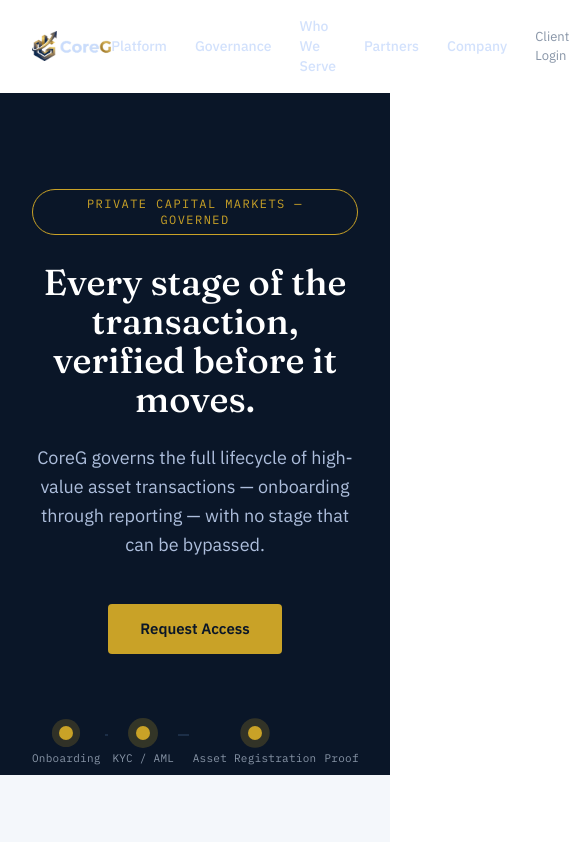
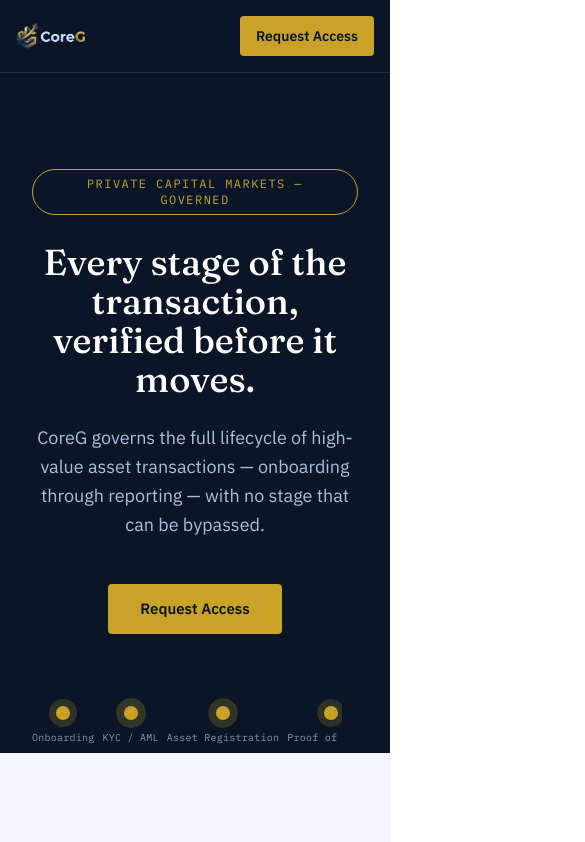
Before and after one commit to CoreGAdmin/coregenisis-site, a React (Vite) app: page / in a window 390 px wide. Shown: the top 842 px of the page, 585 px wide, since content can reach past the window. Built offline with nearby package versions, Linux system fonts and the light colour scheme.

Commit message:
fix: nav always-navy, mobile-responsive nav + pipeline bar

```diff
--- a/src/components/PipelineBar.jsx
+++ b/src/components/PipelineBar.jsx
@@ -2,14 +2,14 @@
 
 export default function PipelineBar() {
   return (
-    <div className="w-full overflow-x-auto">
-      <div className="flex items-center min-w-[720px] py-2">
+    <div className="w-full max-w-full overflow-x-auto -mx-4 px-4 sm:mx-0 sm:px-0">
+      <div className="flex items-center min-w-[560px] sm:min-w-[720px] py-2">
         {PIPELINE.map((stage, i) => (
           <div key={stage} className="flex items-center flex-1 last:flex-none">
             <div className="flex flex-col items-center flex-none">
               <span className="block w-3.5 h-3.5 rounded-full bg-gold pipeline-dot"
                     style={{ animationDelay: `${i * 0.3}s` }} />
-              <span className="mt-2.5 font-mono text-[11px] tracking-wide text-slateLt whitespace-nowrap">
+              <span className="mt-2.5 font-mono text-[10px] sm:text-[11px] tracking-wide text-slateLt whitespace-nowrap">
                 {stage}
               </span>
             </div>
--- a/src/pages/Home.jsx
+++ b/src/pages/Home.jsx
@@ -1,4 +1,3 @@
-import { useState, useEffect } from "react";
 import logoDark from "../assets/coreg-logo-dark.png";
 import PipelineBar from "../components/PipelineBar.jsx";
 import { CAPABILITIES, SERVES } from "../data/content.js";
@@ -6,27 +5,23 @@
 const NAV = ["Platform", "Governance", "Who We Serve", "Partners", "Company"];
 
 export default function Home() {
-  const [solid, setSolid] = useState(false);
-  useEffect(() => {
-    const onScroll = () => setSolid(window.scrollY > 24);
-    window.addEventListener("scroll", onScroll);
-    return () => window.removeEventListener("scroll", onScroll);
-  }, []);
-
   return (
     <div className="font-sans text-navy bg-white">
-      {/* NAV */}
-      <nav className={`sticky top-0 z-50 flex items-center justify-between px-8 py-4 transition-colors
-                      ${solid ? "bg-navy border-b border-navyLine" : "bg-transparent border-b border-transparent"}`}>
-        <img src={logoDark} alt="CoreG" className="h-[30px]" />
-        <div className="flex items-center gap-7">
+      {/* NAV — always navy. A conditional transparent-until-scroll nav has no
+          navy behind it on load (the hero is a sibling section, not a parent),
+          so it rendered as a white bar with ice-blue text. Always-navy removes
+          that whole bug class and matches every other CoreIdentity property. */}
+      <nav className="sticky top-0 z-50 flex items-center justify-between px-4 sm:px-8 py-4 bg-navy border-b border-navyLine">
+        <img src={logoDark} alt="CoreG" className="h-[26px] sm:h-[30px] flex-shrink-0" />
+        <div className="flex items-center gap-4 sm:gap-7 overflow-x-auto">
           {NAV.map((item) => (
-            <a key={item} href="#" className="text-sm font-medium text-ice/85 hover:text-ice">{item}</a>
+            <a key={item} href="#" className="hidden md:inline text-sm font-medium text-white/90 hover:text-white whitespace-nowrap">{item}</a>
           ))}
-          <a href="#" className="text-[13px] text-slateLt hover:text-ice">Client Login</a>
-          <a href="#" className="bg-gold text-navy text-sm font-semibold px-5 py-2.5 rounded">Request Access</a>
+          <a href="#" className="hidden sm:inline text-[13px] text-slateLt hover:text-ice whitespace-nowrap">Client Login</a>
+          <a href="#" className="bg-gold text-navy text-sm font-semibold px-4 sm:px-5 py-2.5 rounded whitespace-nowrap flex-shrink-0">Request Access</a>
         </div>
       </nav>
+
 
       {/* HERO */}
       <section className="bg-navy px-8 pt-24 pb-18">
```
